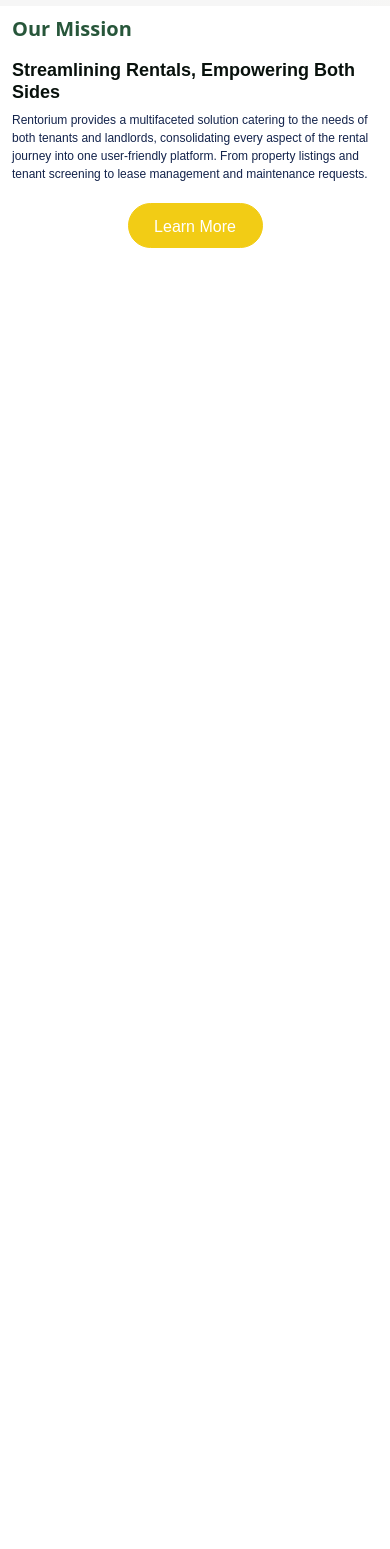
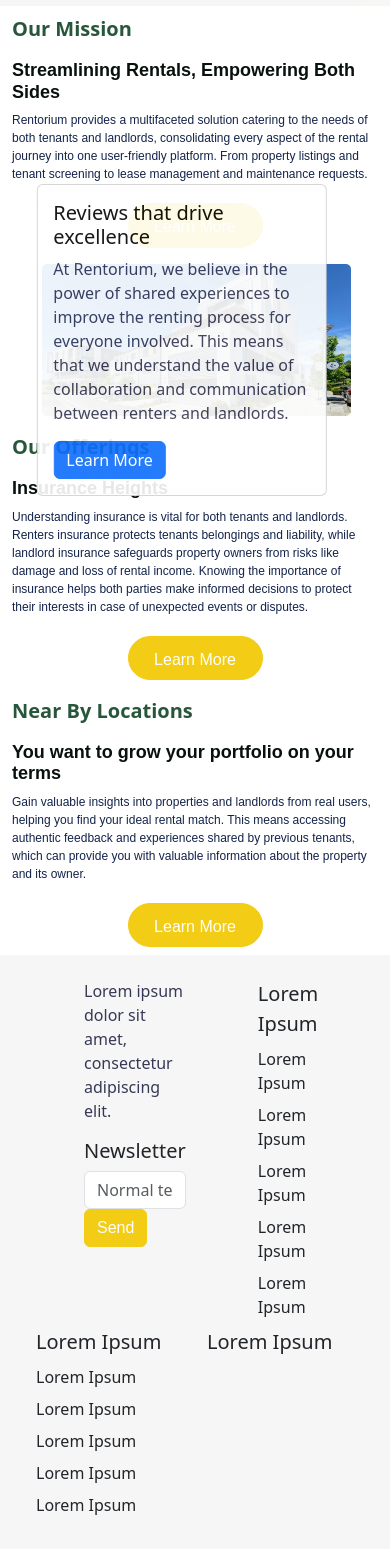
Before and after one commit to BhavikFS/Rentorium, a React (Vite) app: page / in a window 390 px wide. Shown: the part 372-1921 px from the top of the page. Before the commit the page ends 844 px from the top, so only its background shows below. Built offline with nearby package versions, Linux system fonts and the light colour scheme.

Commit message:
Update: Home page

```diff
--- /dev/null
+++ b/src/layout/footer/Footer.css
@@ -0,0 +1,66 @@
+.nav-logo {
+    height: 30px !important; /* Default height for mobile */
+    width: 28.75px !important; /* Default width for mobile */
+  }
+
+  @media (min-width: 768px) {
+    /* Medium devices (tablets, 768px and up) */
+    .nav-logo {
+      height: 40px !important; /* Adjust height for tablets */
+      width: 38.75px !important; /* Adjust width for tablets */
+    }
+  }
+
+  @media (min-width: 992px) {
+    /* Large devices (desktops, 992px and up) */
+    .nav-logo {
+      height: 50px !important; /* Adjust height for large screens */
+      width: 48.75px !important; /* Adjust width for large screens */
+    }
+  }
+
+  @media (min-width: 1200px) {
+    /* Extra large devices (large desktops, 1200px and up) */
+    .nav-logo {
+      height: 60px !important; /* Adjust height for extra large screens */
+      width: 58.75px !important; /* Adjust width for extra large screens */
+    }
+  }
+
+  .nav-title {
+    color: #373956 !important;
+    font-family: "Poppins", sans-serif;
+    font-weight: 400;
+    font-size: 20px !important; /* Default font size for mobile */
+  }
+
+  @media (min-width: 768px) {
+    /* Medium devices (tablets, 768px and up) */
+    .nav-title {
+      font-size: 24px !important; /* Adjust font size for tablets */
+    }
+  }
+
+  @media (min-width: 992px) {
+    /* Large devices (desktops, 992px and up) */
+    .nav-title {
+      font-size: 31px !important; /* Adjust font size for large screens */
+    }
+  }
+
+  @media (min-width: 1200px) {
+    /* Extra large devices (large desktops, 1200px and up) */
+    .nav-title {
+      font-size: 36px !important; /* Adjust font size for extra large screens */
+    }
+  }
+
+  .footer-text-section {
+    font-size: 16px !important;
+    font-weight: 400 !important;
+  }
+
+  .footer-newsletter-title {
+    font-size: 20px !important;
+    font-weight: 500 !important;
+  }
--- /dev/null
+++ b/src/layout/footer/Footer.jsx
@@ -0,0 +1,62 @@
+import { Col, Container, Form, Nav, Row, Stack } from "react-bootstrap";
+import logo from "../../assets/images/logo.png";
+import "./Footer.css";
+import CustomButton from "../../components/common/CustomButton";
+
+const Footer = () => {
+  return (
+    <footer>
+      <Container fluid>
+        <Row className="p-4" style={{background: "#F6F6F6"
+}}>
+          <Col className="mx-5">
+            <Stack>
+              <div className="nav-title d-none d-md-flex">
+                <img
+                  src={logo}
+                  className="d-inline-block align-top nav-logo"
+                  alt="Logo"
+                />
+                {" Rentorium"}
+              </div>
+              <p className="footer-text-section1">
+                Lorem ipsum dolor sit amet, consectetur adipiscing elit.
+              </p>
+              <h3 className="footer-newsletter-title">Newsletter</h3>
+              <div className="d-md-flex">
+                <Form.Control type="text" placeholder="Normal text" />
+                <CustomButton className="primary-button" label="Send" type="button" />
+              </div>
+            </Stack>
+          </Col>
+          <Col>
+            <Nav className="mb-2" style={{fontWeight:500, fontSize:"20px"}}>Lorem Ipsum</Nav>
+            <Nav className="mb-2" style={{fontWeight:400, fontSize:"16px"}}>Lorem Ipsum</Nav>
+            <Nav className="mb-2" style={{fontWeight:400, fontSize:"16px"}}>Lorem Ipsum</Nav>
+            <Nav className="mb-2" style={{fontWeight:400, fontSize:"16px"}}>Lorem Ipsum</Nav>
+            <Nav className="mb-2" style={{fontWeight:400, fontSize:"16px"}}>Lorem Ipsum</Nav>
+            <Nav className="mb-2" style={{fontWeight:400, fontSize:"16px"}}>Lorem Ipsum</Nav>
+
+          </Col>
+          <Col>
+            <Nav className="mb-2" style={{fontWeight:500, fontSize:"20px"}}>Lorem Ipsum</Nav>
+            <Nav className="mb-2" style={{fontWeight:400, fontSize:"16px"}}>Lorem Ipsum</Nav>
+            <Nav className="mb-2" style={{fontWeight:400, fontSize:"16px"}}>Lorem Ipsum</Nav>
+            <Nav className="mb-2" style={{fontWeight:400, fontSize:"16px"}}>Lorem Ipsum</Nav>
+            <Nav className="mb-2" style={{fontWeight:400, fontSize:"16px"}}>Lorem Ipsum</Nav>
+            <Nav className="mb-2" style={{fontWeight:400, fontSize:"16px"}}>Lorem Ipsum</Nav>
+
+          </Col>
+          <Col>
+          <Col>
+            <Nav className="mb-2" style={{fontWeight:500, fontSize:"20px"}}>Lorem Ipsum</Nav>
+
+          </Col>
+          </Col>
+        </Row>
+      </Container>
+    </footer>
+  );
+};
+
+export default Footer;
--- a/src/pages/Home.css
+++ b/src/pages/Home.css
@@ -203,3 +203,29 @@
   font-weight: 600;
   font-size: 20px;
 }
+
+.home-image-section3 {
+  width: 100%;
+  height: auto;
+  display: block;
+  padding-left: 30px
+}
+
+.card-container {
+  position: absolute;
+  top: 50%;
+  left: 50%;
+  transform: translate(-50%, -50%);
+  width: 80%; /* Adjust the width as needed */
+}
+
+.overlay-card {
+  background: linear-gradient(
+    335.77deg,
+    rgba(255, 255, 255, 0.6) -12.34%,
+    rgba(255, 255, 255, 0) 223.99%,
+    rgba(255, 255, 255, 0.234757) 223.99%
+  );
+  opacity: 0.9; /* Adjust the opacity as needed */
+  border: none; /* Optional: remove card border */
+}
--- a/src/pages/Home.jsx
+++ b/src/pages/Home.jsx
@@ -1,10 +1,14 @@
 // App.js
-import { Container, Row, Col } from "react-bootstrap";
+import { Container, Row, Col, Card } from "react-bootstrap";
 import "./Home.css";
 import VerifiedAccount from "../assets/images/verified-account.png";
 import CustomButton from "../components/common/CustomButton";
 import HomeSection1 from "../assets/images/home-section1.png";
 import HomeSection2 from "../assets/images/home-section2.png";
+import HomeSection3 from "../assets/images/home-section3.png";
+import HomeSection4 from "../assets/images/home-section4.png";
+import HomeSection5 from "../assets/images/home-section5.png";
+import Footer from "../layout/footer/Footer";
 
 const Home = () => {
   return (
@@ -66,7 +70,7 @@
       </Container>
       <Container fluid className="my-0 py-2">
         <Row className="home-container-section1">
-        <Col md={6} className="home-container-left-section2">
+          <Col md={6} className="home-container-left-section2y">
             <div>
               <img
                 className="home-image-section2 d-none d-md-flex"
@@ -76,12 +80,16 @@
             </div>
           </Col>
           <Col md={6} className="home-right-container-section2">
-          <p className="home-mission-section1">Our Mission</p>
+            <p className="home-mission-section1">Our Mission</p>
             <h2 className="home-text-title-section2">
-            Streamlining Rentals, Empowering Both Sides
+              Streamlining Rentals, Empowering Both Sides
             </h2>
             <p className="home-text-section2">
-            Rentorium provides a multifaceted solution catering to the needs of both tenants and landlords, consolidating every aspect of the rental journey into one user-friendly platform. From property listings and tenant screening to lease management and maintenance requests.
+              Rentorium provides a multifaceted solution catering to the needs
+              of both tenants and landlords, consolidating every aspect of the
+              rental journey into one user-friendly platform. From property
+              listings and tenant screening to lease management and maintenance
+              requests.
             </p>
             <div className="centered-button">
               {" "}
@@ -100,9 +108,122 @@
               />
             </div>
           </Col>
-
         </Row>
       </Container>
+      <Container fluid className="my-0 py-2">
+        <Row
+          className="home-container-section3"
+          style={{ marginRight: "15px" }}
+        >
+          <Col className="position-relative">
+            <div className="image-container">
+              <img
+                className="home-image-section3"
+                src={HomeSection3}
+                alt="home-section3"
+              />
+              <div className="card-container">
+                <Card className="overlay-card gradient-card">
+                  <Card.Body>
+                    <Card.Title style={{ color: "black" }}>
+                      Reviews that drive excellence
+                    </Card.Title>
+                    <Card.Text>
+                      At Rentorium, we believe in the power of shared
+                      experiences to improve the renting process for everyone
+                      involved. This means that we understand the value of
+                      collaboration and communication between renters and
+                      landlords.
+                    </Card.Text>
+                    <CustomButton label="Learn More" />
+                  </Card.Body>
+                </Card>
+              </div>
+            </div>
+          </Col>
+        </Row>
+      </Container>
+
+      <Container fluid className="my-0 py-2">
+        <Row className="home-container-section1">
+          <Col md={6} className="home-right-container-section2">
+            <p className="home-mission-section1">Our Offerings</p>
+            <h2 className="home-text-title-section2">Insurance Heights</h2>
+            <p className="home-text-section2">
+              Understanding insurance is vital for both tenants and landlords.
+              Renters insurance protects tenants belongings and liability,
+              while landlord insurance safeguards property owners from risks
+              like damage and loss of rental income. Knowing the importance of
+              insurance helps both parties make informed decisions to protect
+              their interests in case of unexpected events or disputes.
+            </p>
+            <div className="centered-button">
+              {" "}
+              {/* Apply custom CSS class for centered button */}
+              <CustomButton
+                className="primary-button"
+                type="button"
+                style={{
+                  color: "white",
+                  width: "135px", // Adjust width as needed
+                  height: "44.3px", // Adjust height as needed
+                  borderRadius: "50px",
+                  padding: "11px 24px", // Adjust padding as needed
+                }}
+                label="Learn More"
+              />
+            </div>
+          </Col>
+          <Col md={6} className="home-container-left-section2y">
+            <div>
+              <img
+                className="home-image-section2 d-none d-md-flex"
+                src={HomeSection4}
+                alt="home-section4"
+              />
+            </div>
+          </Col>
+        </Row>
+      </Container>
+      <Container fluid className="my-0 py-2">
+        <Row className="home-container-section1">
+          <Col md={6} className="home-container-left-section2y">
+            <div>
+              <img
+                className="home-image-section2 d-none d-md-flex"
+                src={HomeSection5}
+                alt="home-section2"
+              />
+            </div>
+          </Col>
+          <Col md={6} className="home-right-container-section2">
+            <p className="home-mission-section1">Near By Locations</p>
+            <h2 className="home-text-title-section2">
+            You want to grow your portfolio on your terms
+            </h2>
+            <p className="home-text-section2">
+            Gain valuable insights into properties and landlords from real users, helping you find your ideal rental match. This means accessing authentic feedback and experiences shared by previous tenants, which can provide you with valuable information about the property and its owner.
+            </p>
+            <div className="centered-button">
+              {" "}
+              {/* Apply custom CSS class for centered button */}
+              <CustomButton
+                className="primary-button"
+                type="button"
+                style={{
+                  color: "white",
+                  width: "135px", // Adjust width as needed
+                  height: "44.3px", // Adjust height as needed
+                  borderRadius: "50px",
+                  padding: "11px 24px", // Adjust padding as needed
+                }}
+                label="Learn More"
+              />
+            </div>
+          </Col>
+        </Row>
+      </Container>
+      <Footer />
     </>
   );
 };
```
Also changed, not shown: src/assets/images/home-section4.png (added), src/assets/images/home-section5.png (added).
